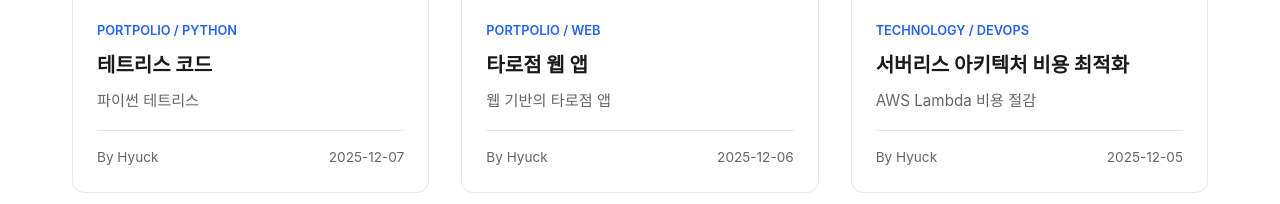
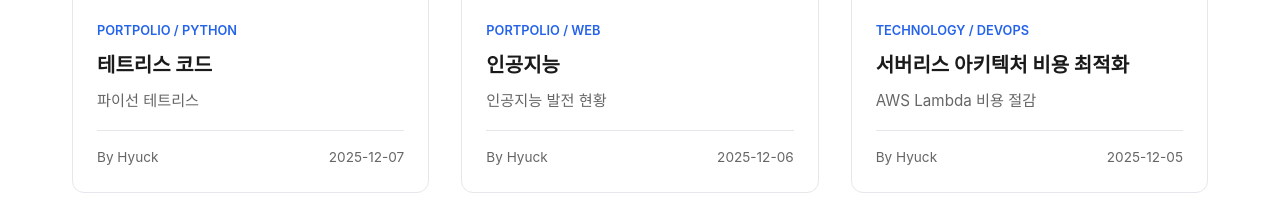
Before and after one commit to hc542/my-project, a plain HTML site: page index.html in a window 1280 px wide. Shown: the part 1118-1322 px from the top of the page. Drawn offline with nearby package versions, Linux system fonts and the light colour scheme.

Commit message:
Update portfolio entries in index.html

```diff
--- a/index.html
+++ b/index.html
@@ -415,8 +415,8 @@
             { category: 'technology', subCategory: 'backend', title: 'Node.js 이벤트 루프 완벽 가이드', content: '싱글 스레드 환경 비동기 처리', date: '2025-12-03' },
             { category: 'technology', subCategory: 'frontend', title: 'React 19 컴파일러 도입기', content: '수동 메모이제이션의 종말?', date: '2025-12-04' },
             { category: 'technology', subCategory: 'devops', title: '서버리스 아키텍처 비용 최적화', content: 'AWS Lambda 비용 절감', date: '2025-12-05' },
-            { category: 'portpolio', subCategory: 'web', title: '타로점 웹 앱', content: '웹 기반의 타로점 앱', date: '2025-12-06' },
-            { category: 'portpolio', subCategory: 'python', title: '테트리스 코드', content: '파이썬 테트리스', date: '2025-12-07' }
+            { category: 'portpolio', subCategory: 'web', title: '인공지능', content: '인공지능 발전 현황', date: '2025-12-06' },
+            { category: 'portpolio', subCategory: 'python', title: '테트리스 코드', content: '파이선 테트리스', date: '2025-12-07' }
         ];
 
         const featuredPost = blogData.find(post => post.title.includes('React 19'));
```
